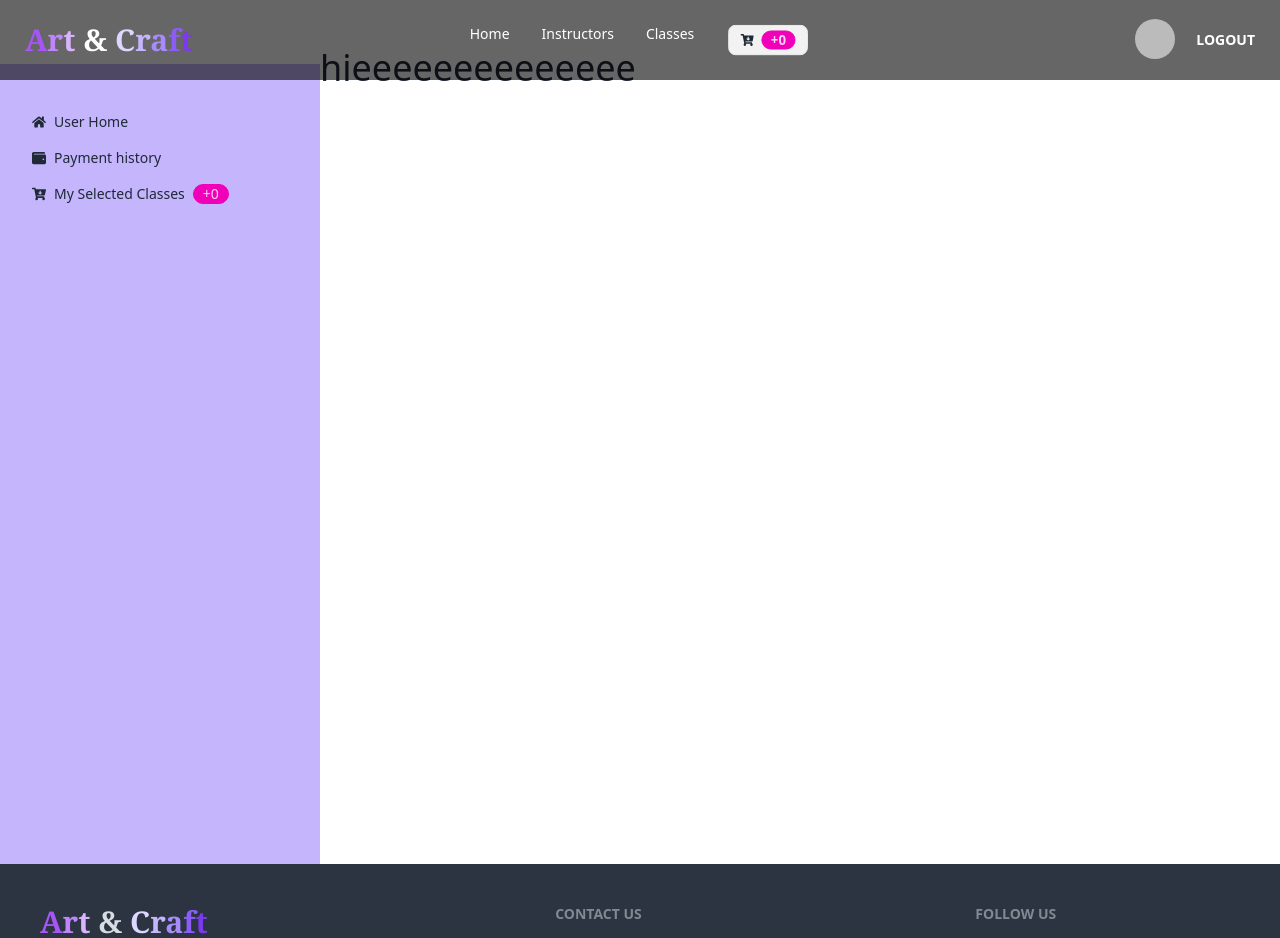
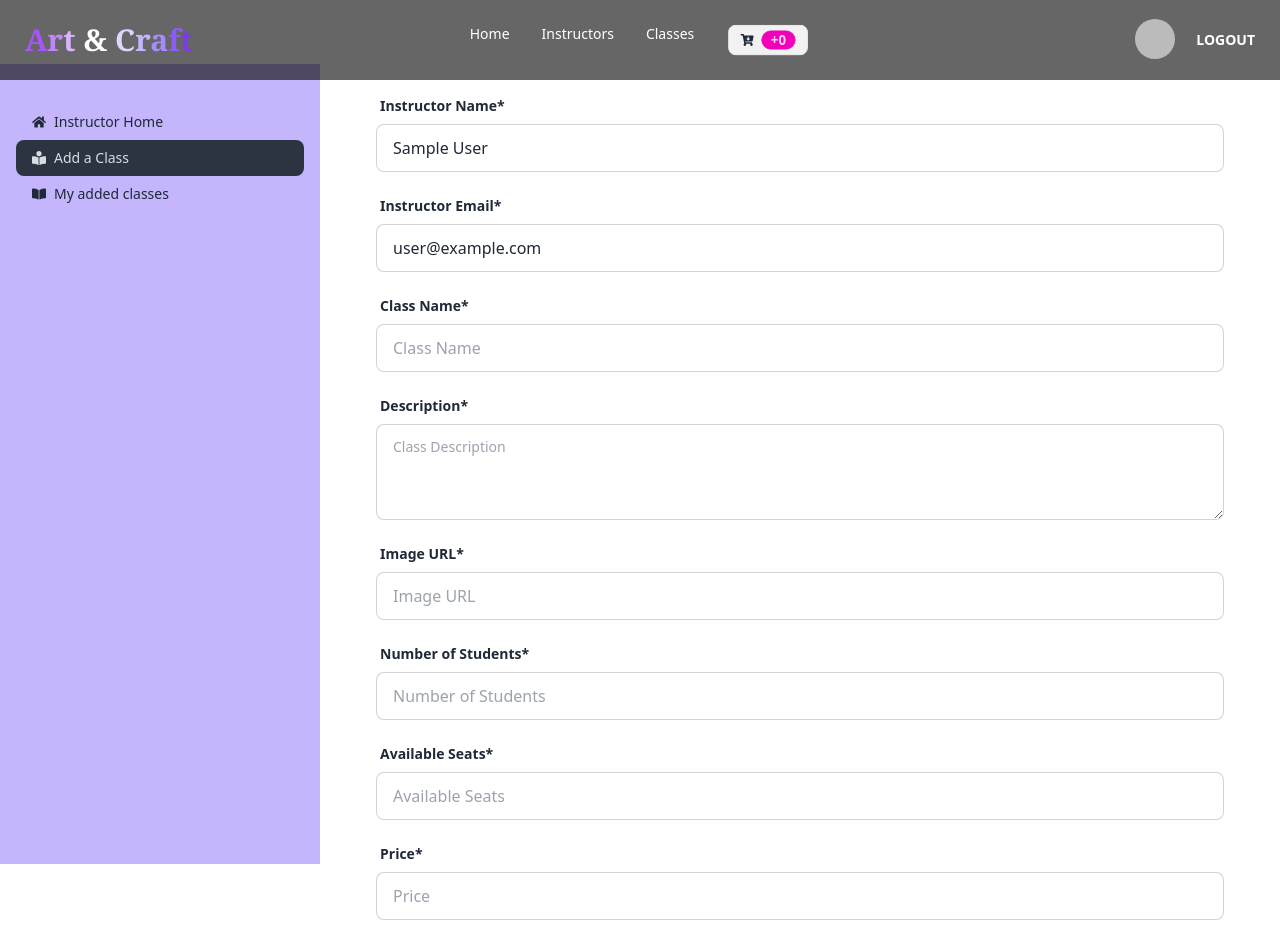
Before and after one commit to tisha-akter/art-and-craft-client, a React (Vite) app: page /dashboard/add-class in a window 1280 px wide. Shown: the top 938 px of the page. Built offline with nearby package versions, Linux system fonts and the light colour scheme; no server answers; sample sign-in values are in the browser's storage.

Commit message:
disabled the select class button conditionally

```diff
--- a/src/Layout/Dashboard.jsx
+++ b/src/Layout/Dashboard.jsx
@@ -4,7 +4,7 @@ import useSelectedClass from "../hooks/useSelectedClass";
 import Navbar from "../Pages/Shared/Navbar/Navbar";
 import Footer from "../Pages/Shared/Footer/Footer";
 import useAdmin from "../hooks/useAdmin";
-import useInstructor from "../hooks/useInstructor";
+// import useInstructor from "../hooks/useInstructor";
 
 
 const Dashboard = () => {
@@ -13,7 +13,8 @@ const Dashboard = () => {
     // const isAdmin = true;
     const [isAdmin] = useAdmin();
 
-    const [isInstructor] = useInstructor();
+    // const [isInstructor] = useInstructor();
+    const isInstructor = true;
 
 
     return (
--- a/src/Pages/Classes/Classes.jsx
+++ b/src/Pages/Classes/Classes.jsx
@@ -4,6 +4,7 @@ import { AuthContext } from "../../Providers/AuthProvider";
 import Swal from "sweetalert2";
 import { useLocation, useNavigate } from "react-router-dom";
 import useSelectedClass from "../../hooks/useSelectedClass";
+import useAdmin from "../../hooks/useAdmin";
 
 
 const Classes = () => {
@@ -15,13 +16,16 @@ const Classes = () => {
     const navigate = useNavigate();
     const location = useLocation();
 
+    const [isAdmin] = useAdmin();
+    const isInstructor = true;
+
 
     const sortedClasses = classesInfo.sort((a, b) => b.number_of_students - a.number_of_students);
 
     const handleSelectClass = (classes) => {
         console.log(classes)
         if (user && user.email) {
-            const SelectClass = {classId: classes._id, name: classes.class_name, image: classes.image, price: classes.price, email:user.email}
+            const SelectClass = { classId: classes._id, name: classes.class_name, image: classes.image, price: classes.price, email: user.email }
             fetch('http://localhost:5000/selectedClasses', {
                 method: 'POST',
                 headers: {
@@ -81,8 +85,11 @@ const Classes = () => {
             </div>
             <div className="grid md:grid-cols-3 gap-14 mx-auto mb-20">
 
-                {sortedClasses.map((classes, index) => (
-                    <div className="card w-96 bg-base-100 shadow-xl" key={index}>
+                {sortedClasses.map((classes) => (
+                    <div className={`card w-96 ${classes.available_seats == 0 ? "bg-red-500" : "bg-base-100"
+                        } shadow-xl`}
+                        key={classes._id}
+                    >
                         <figure className="px-10 pt-10">
                             <img src={classes.image} alt="Shoes" className="rounded-xl" />
                         </figure>
@@ -96,7 +103,18 @@ const Classes = () => {
                             <h5><span className="font-bold  text-gray-500">Price : </span>{classes.price}$</h5>
 
                             <div className="my-3 text-center items-center">
-                                <button onClick={() => handleSelectClass(classes)} className="btn btn-primary btn-sm bg-violet-500 ">Select the Class</button>
+                                {classes.available_seats == 0 || isAdmin || isInstructor  ? (
+                                    <button className="btn btn-primary btn-sm bg-gray-400" disabled>
+                                        Not Available
+                                    </button>
+                                ) : (
+                                    <button
+                                        onClick={() => handleSelectClass(classes)}
+                                        className="btn btn-primary btn-sm bg-violet-500"
+                                    >
+                                        Select the Class
+                                    </button>
+                                )}
                             </div>
                         </div>
                     </div>
--- a/src/Pages/Dashboard/AddClass/AddClass.jsx
+++ b/src/Pages/Dashboard/AddClass/AddClass.jsx
@@ -1,8 +1,147 @@
+import { useForm } from 'react-hook-form';
+import { useContext } from 'react';
+import { AuthContext } from '../../../Providers/AuthProvider';
 
 const AddClass = () => {
+    const { register, handleSubmit } = useForm();
+    const { user } = useContext(AuthContext);
+
+    const instructor = {
+        displayName: user?.displayName || '',
+        email: user?.email || '',
+    };
+
+    const onSubmit = data => {
+        const newClass = {
+            class_name: data.class_name,
+            description: data.description,
+            image: data.image,
+            number_of_students: data.number_of_students,
+            available_seats: data.available_seats,
+            price: data.price,
+            instruc_name: instructor.displayName,
+            instruc_img: instructor.image,
+            email: instructor.email,
+        };
+
+        fetch('http://localhost:5000/classesInfo', {
+            method: 'POST',
+            headers: {
+                'Content-Type': 'application/json',
+            },
+            body: JSON.stringify(newClass),
+        })
+            .then(response => response.json())
+            .then(data => {
+                console.log('Class created successfully:', data);
+            })
+            .catch(error => {
+                console.error('Error creating class:', error);
+            });
+    };
+
     return (
-        <div>
-            <h3 className="text-4xl">hieeeeeeeeeeeeee</h3>
+        <div className='w-full px-10 mt-10'>
+            <form onSubmit={handleSubmit(onSubmit)}>
+                <div className="form-control mb-4 mx-4">
+                    <label className="label">
+                        <span className="label-text font-semibold">Instructor Name*</span>
+                    </label>
+                    <input
+                        type="text"
+                        placeholder="Instructor Name"
+                        value={instructor.displayName}
+                        readOnly
+                        className="input input-bordered"
+                    />
+                </div>
+
+                <div className="form-control mb-4 mx-4">
+                    <label className="label">
+                        <span className="label-text font-semibold">Instructor Email*</span>
+                    </label>
+                    <input
+                        type="email"
+                        placeholder="Instructor Email"
+                        value={instructor.email}
+                        readOnly
+                        className="input input-bordered"
+                    />
+                </div>
+
+                <div className="form-control mb-4 mx-4">
+                    <label className="label">
+                        <span className="label-text font-semibold">Class Name*</span>
+                    </label>
+                    <input
+                        type="text"
+                        {...register("class_name", { required: true })}
+                        placeholder="Class Name"
+                        className="input input-bordered"
+                    />
+                </div>
+
+                <div className="form-control mb-4 mx-4">
+                    <label className="label">
+                        <span className="label-text font-semibold">Description*</span>
+                    </label>
+                    <textarea
+                        {...register("description", { required: true })}
+                        className="textarea textarea-bordered h-24"
+                        placeholder="Class Description"
+                    ></textarea>
+                </div>
+
+                <div className="form-control mb-4 mx-4">
+                    <label className="label">
+                        <span className="label-text font-semibold">Image URL*</span>
+                    </label>
+                    <input
+                        type="text"
+                        {...register("image", { required: true })}
+                        placeholder="Image URL"
+                        className="input input-bordered"
+                    />
+                </div>
+
+                <div className="form-control mb-4 mx-4">
+                    <label className="label">
+                        <span className="label-text font-semibold">Number of Students*</span>
+                    </label>
+                    <input
+                        type="number"
+                        {...register("number_of_students", { required: true })}
+                        placeholder="Number of Students"
+                        className="input input-bordered"
+                    />
+                </div>
+
+                <div className="form-control mb-4 mx-4">
+                    <label className="label">
+                        <span className="label-text font-semibold">Available Seats*</span>
+                    </label>
+                    <input
+                        type="number"
+                        {...register("available_seats", { required: true })}
+                        placeholder="Available Seats"
+                        className="input input-bordered"
+                    />
+                </div>
+
+                <div className="form-control mb-4 mx-4">
+                    <label className="label">
+                        <span className="label-text font-semibold">Price*</span>
+                    </label>
+                    <input
+                        type="number"
+                        {...register("price", { required: true })}
+                        placeholder="Price"
+                        className="input input-bordered"
+                    />
+                </div>
+
+                <input className="btn btn-sm mt-4 ml-4" type="submit" value="Add Class" />
+            </form>
         </div>
     );
 };
```
